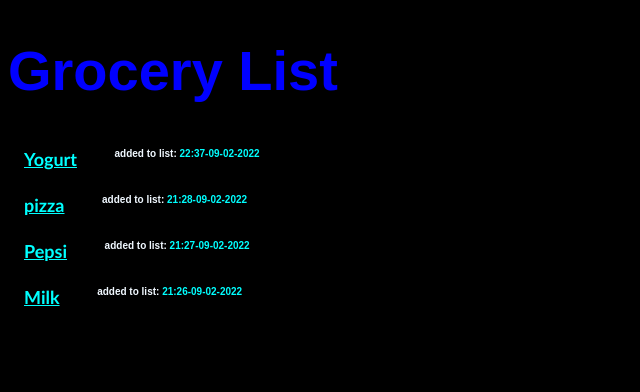
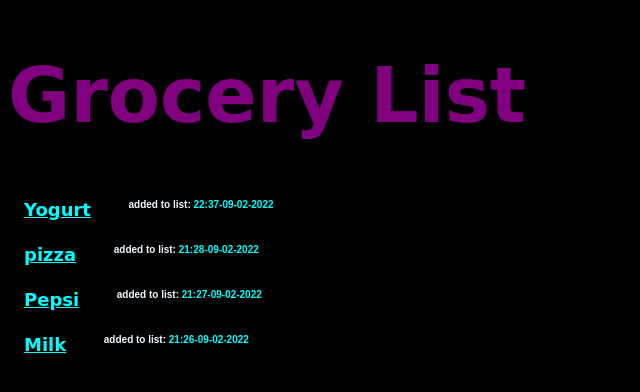
Before and after one commit to PGA-dev/grocery, a Django app: page / in a window 1280 px wide. Shown: the top 392 px of the page, without its empty margins (0-640 px from the left). Run offline with Django 3.2, Linux system fonts and the light colour scheme; data comes from the database, SQL or seed files in the repository.

Commit message:
end of html template and css editing added last 2 span ids

```diff
--- a/list_items/static/css/grocery.css
+++ b/list_items/static/css/grocery.css
@@ -25,8 +25,9 @@ a:hover {
 }
 
 h1 {
-    font-size: 2.8em;
-    color: blue;
+    font-size: 3.8em;
+    color:purple;
+    font-family:cursive;
 }
 
 h1 a {
@@ -40,7 +41,7 @@ h3 {
     display: inline-block;
     padding: 0.5rem 1rem;
     vertical-align: top;
-    font-family:'Gill Sans', 'Gill Sans MT', Calibri, 'Trebuchet MS', sans-serif;
+    font-family:cursive;
     color:aqua;
     /* background-color: rgb(161, 127, 255); */
     font-size: large;
@@ -52,7 +53,7 @@ h4, h5 {
     display: inline-block;
     padding: 0.5rem 1rem;
     vertical-align: top;
-    font-family:'Gill Sans', 'Gill Sans MT', Calibri, 'Trebuchet MS', sans-serif;
+    font-family:cursive;
     color:aqua;
     /*background-color: rgb(161, 127, 255);*/
     font-size: large;
```
